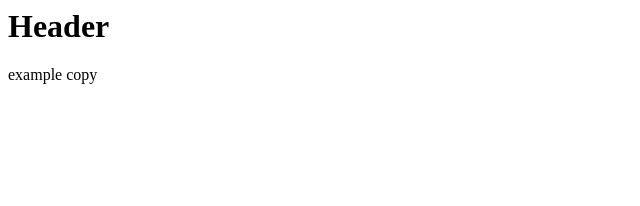
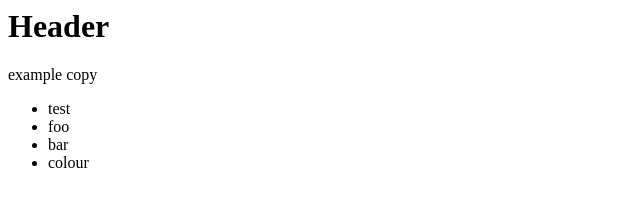
Before and after one commit to erdey/git-example, a plain HTML site: page index.html in a window 1280 px wide. Shown: the whole page, without its empty margins (0-640 px from the left). Drawn offline with Linux system fonts and the light colour scheme.

Commit message:
Add list to index

```diff
--- a/index.html
+++ b/index.html
@@ -1,3 +1,10 @@
 <h1>Header</h1>
 
 <p>example copy</p>
+
+<ul>
+  <li>test</li>
+  <li>foo</li>
+  <li>bar</li>
+  <li>colour</li>
+</ul>
```
